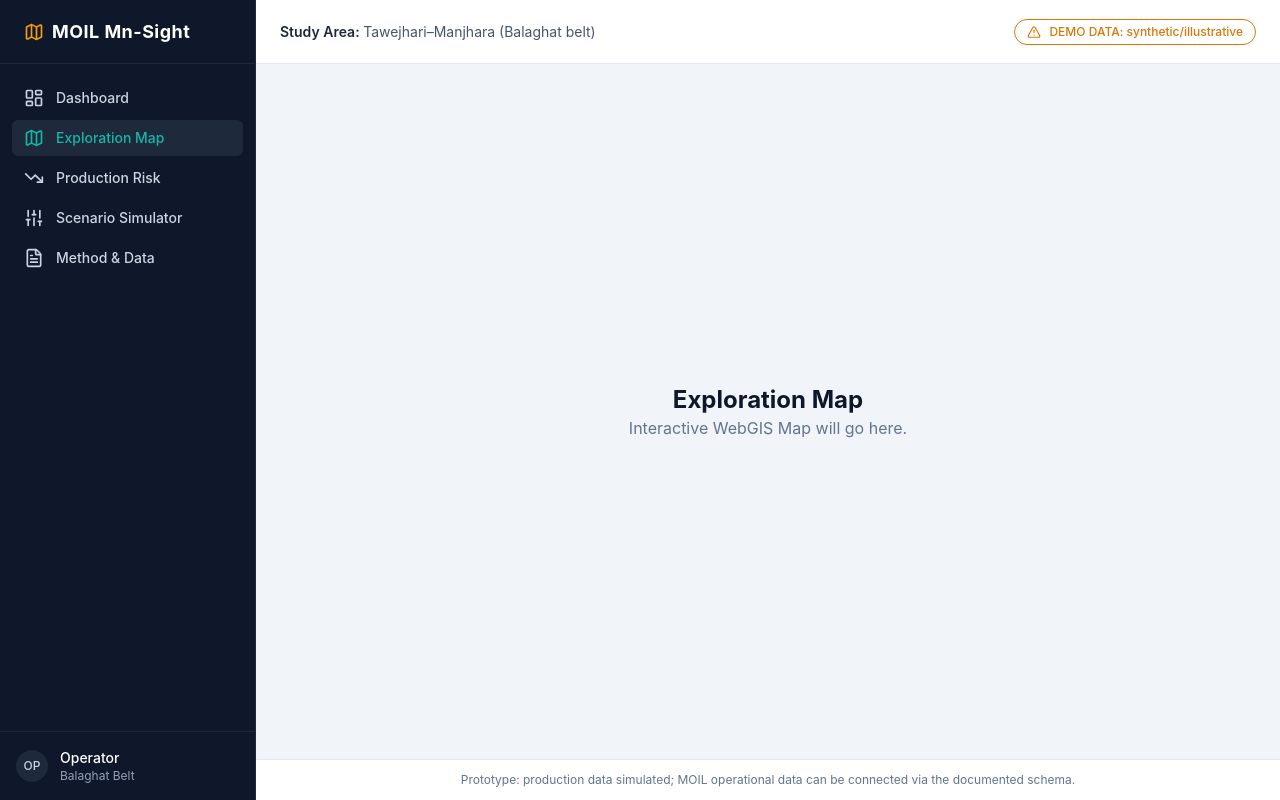
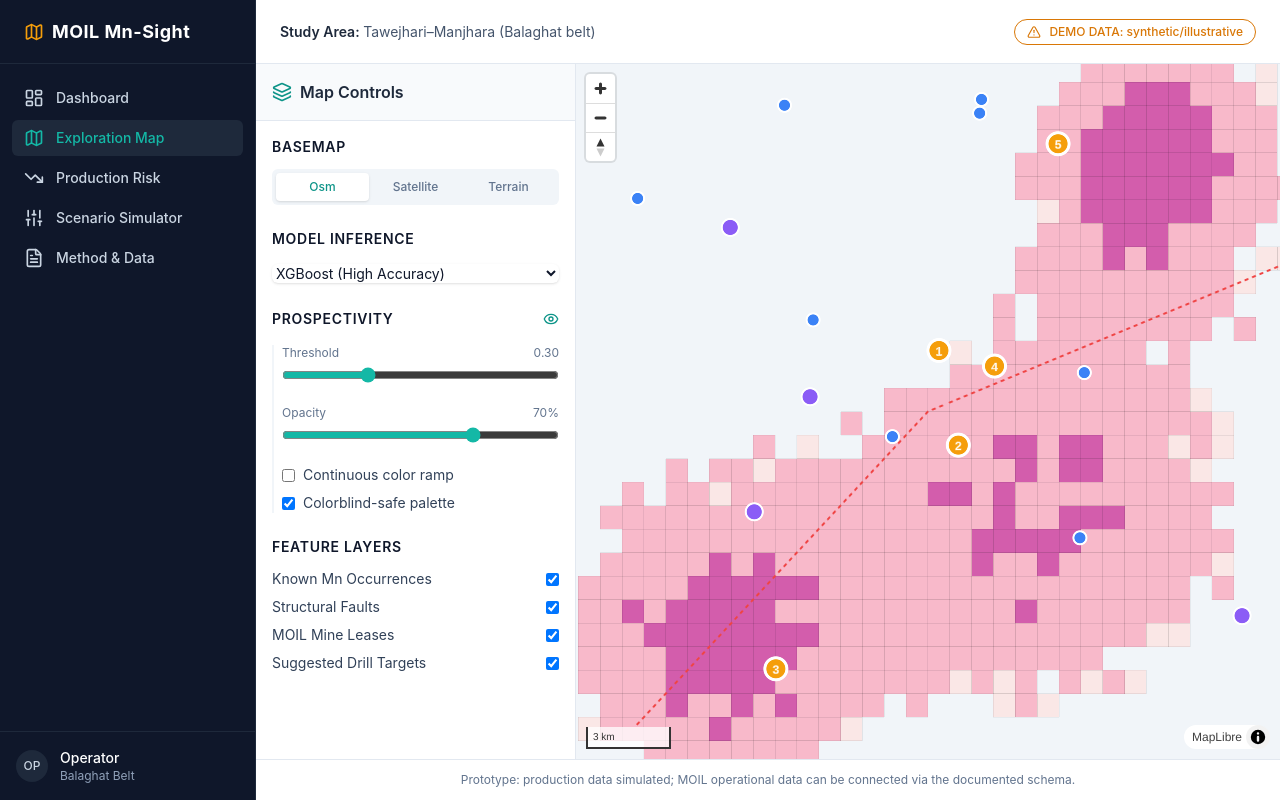
Before and after one commit to jionbiju/manganese-prospectivity-ai, a React (Vite) app in the folder frontend/: page /map in a window 1280 px wide. Built offline with nearby package versions, Linux system fonts and the light colour scheme; no server answers.

Commit message:
feat(pages): integrate LayerPanel, MapView, and CellDrawer into ExplorationMap

```diff
--- a/frontend/src/pages/ExplorationMap.tsx
+++ b/frontend/src/pages/ExplorationMap.tsx
@@ -1,10 +1,96 @@
+import { useState } from "react";
+import { useProspectivity } from "../hooks/useProspectivity";
+import MapView from "../components/map/MapView";
+import LayerPanel from "../components/map/LayerPanel";
+import CellDrawer from "../components/map/CellDrawer";
+
 export default function ExplorationMap() {
+  const { prospectivity, occurrences, faults, leases, drillTargets, shap, loading, error } = useProspectivity();
+
+  const [basemap, setBasemap] = useState<"osm" | "satellite" | "terrain">("osm");
+  const [activeModel, setActiveModel] = useState<"p_wsm" | "p_rf" | "p_xgb">("p_xgb");
+  const [opacity, setOpacity] = useState(0.7);
+  const [threshold, setThreshold] = useState(0.3);
+  const [continuousColors, setContinuousColors] = useState(false);
+  const [colorblindSafe, setColorblindSafe] = useState(true);
+
+  const [visibleLayers, setVisibleLayers] = useState({
+    prospectivity: true,
+    occurrences: true,
+    leases: true,
+    faults: true,
+    drillTargets: true,
+  });
+
+  const [selectedCellId, setSelectedCellId] = useState<string | null>(null);
+
+  const toggleLayer = (layer: string) => {
+    setVisibleLayers((prev) => ({ ...prev, [layer]: !(prev as any)[layer] }));
+  };
+
+  if (error) {
+    return (
+      <div className="flex h-full items-center justify-center text-red-500">
+        Error loading map data: {error.message}
+      </div>
+    );
+  }
+
+  const selectedCellFeature = prospectivity?.features.find(f => f.id === selectedCellId) || null;
+  const selectedCellShap = selectedCellId && shap ? shap[selectedCellId] : [];
+
   return (
-    <div className="flex h-full w-full items-center justify-center bg-slate-100">
-      <div className="text-center">
-        <h1 className="text-2xl font-bold text-slate-900">Exploration Map</h1>
-        <p className="text-slate-500">Interactive WebGIS Map will go here.</p>
+    <div className="relative flex h-full w-full overflow-hidden bg-slate-100">
+      <LayerPanel
+        basemap={basemap}
+        setBasemap={setBasemap}
+        activeModel={activeModel}
+        setActiveModel={setActiveModel}
+        opacity={opacity}
+        setOpacity={setOpacity}
+        threshold={threshold}
+        setThreshold={setThreshold}
+        visibleLayers={visibleLayers}
+        toggleLayer={toggleLayer}
+        continuousColors={continuousColors}
+        setContinuousColors={setContinuousColors}
+        colorblindSafe={colorblindSafe}
+        setColorblindSafe={setColorblindSafe}
+      />
+
+      <div className="flex-1 relative">
+        <MapView
+          prospectivity={prospectivity}
+          occurrences={occurrences}
+          faults={faults}
+          leases={leases}
+          drillTargets={drillTargets}
+          basemap={basemap}
+          activeModel={activeModel}
+          opacity={opacity}
+          threshold={threshold}
+          visibleLayers={visibleLayers}
+          continuousColors={continuousColors}
+          colorblindSafe={colorblindSafe}
+          onCellClick={(id) => setSelectedCellId(id)}
+        />
+
+        {loading && (
+          <div className="absolute inset-0 z-10 flex items-center justify-center bg-white/50 backdrop-blur-sm">
+            <div className="rounded-md bg-slate-900 px-4 py-2 text-sm text-white shadow">
+              Loading spatial data...
+            </div>
+          </div>
+        )}
       </div>
+
+      <CellDrawer
+        isOpen={!!selectedCellId}
+        onClose={() => setSelectedCellId(null)}
+        feature={selectedCellFeature}
+        shapValues={selectedCellShap}
+        activeModel={activeModel}
+      />
     </div>
   );
 }
```
